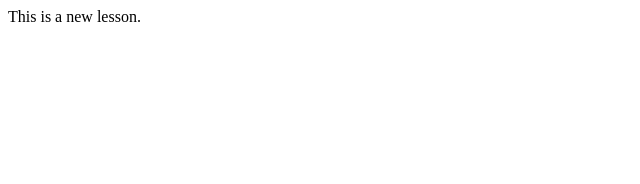
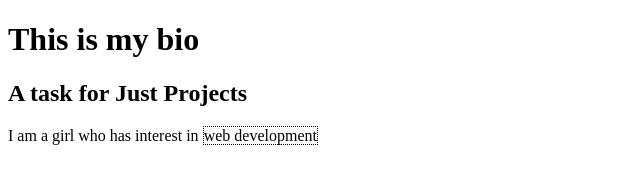
Before and after one commit to MayreeOsuyak/TJS-lesson, a plain HTML site: page index.html in a window 1280 px wide. Shown: the whole page, without its empty margins (0-640 px from the left). Drawn offline with Linux system fonts and the light colour scheme.

Commit message:
modified: index.html

```diff
--- a/index.html
+++ b/index.html
@@ -1 +1,17 @@
-This is a new lesson.
+<!DOCTYPE html>
+<html lang="en">
+<head>
+    <meta charset="UTF-8">
+    <meta http-equiv="X-UA-Compatible" content="IE=edge">
+    <meta name="viewport" content="width=device-width, initial-scale=1.0">
+    <link rel="stylesheet" href="style.css">
+    <title>The Just Projects - My Bio</title>
+</head>
+<body>
+    <div>
+        <h1>This is my bio</h1>
+        <h2>A task for Just Projects</h2>
+    </div>
+    <p>I am a girl who has interest in <span style="border: 1px dotted;">web development</span></p>
+</body>
+</html>
```
Also changed, not shown: style.css (added).
